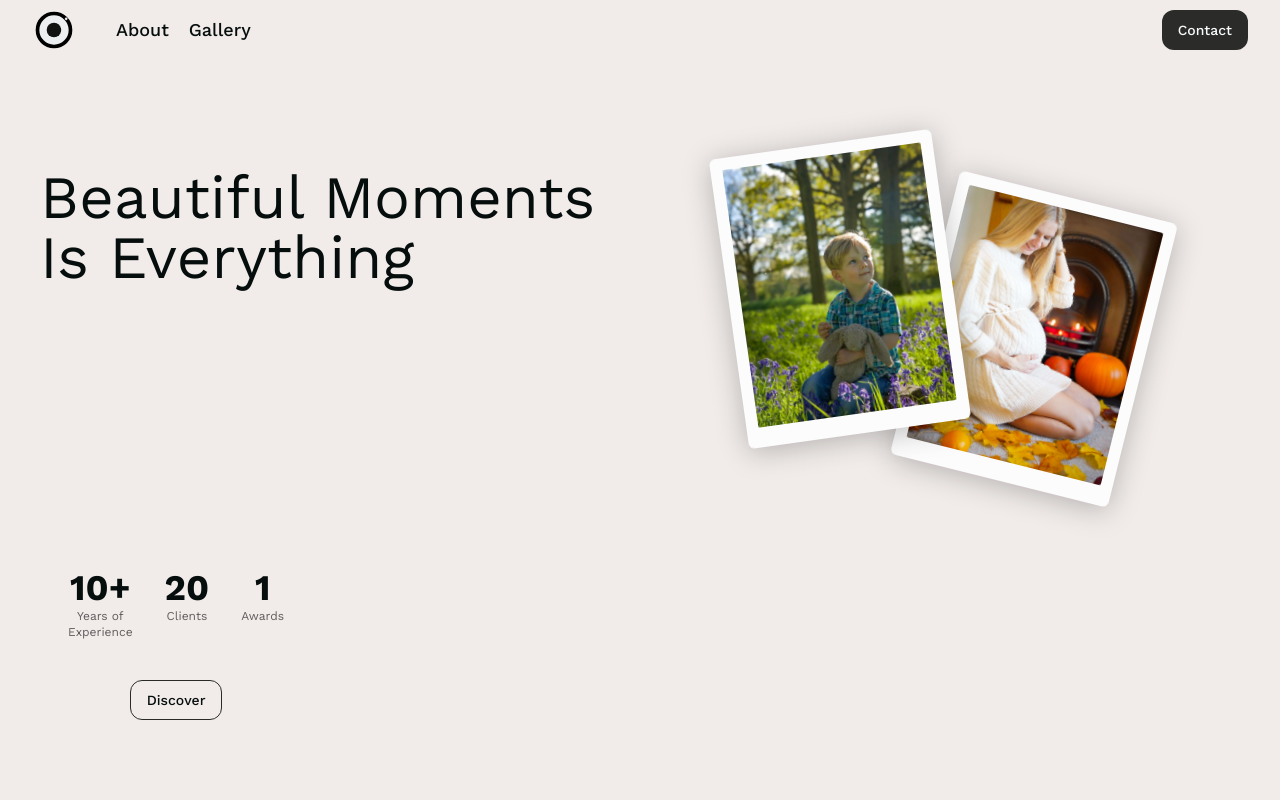
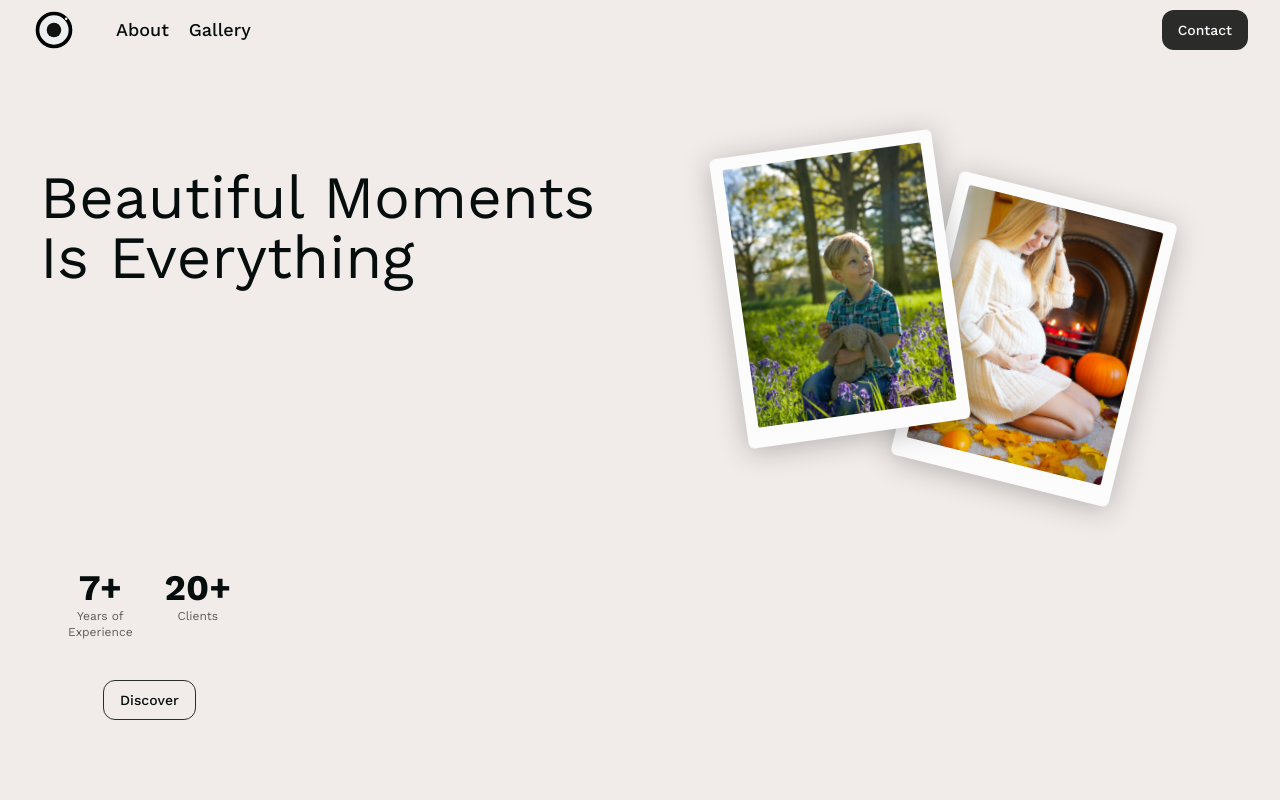
Before and after one commit to lucas-dash/Photography-Portfolio, a Next.js app: page / in a window 1280 px wide. Shown: the top 800 px of the page. Built offline with nearby package versions, Linux system fonts and the light colour scheme.

Commit message:
edit hero, dialog width

```diff
--- a/src/components/Hero.tsx
+++ b/src/components/Hero.tsx
@@ -7,7 +7,7 @@ import { motion } from 'framer-motion';
 
 export default function Hero() {
   return (
-    <header className="bg-primary min-h-screen h-full flex flex-col justify-between pb-10 2xl:container">
+    <header className="bg-primary min-h-[100dvh] h-full flex flex-col justify-between pb-10 2xl:container">
       <Navbar />
 
       <div className="h-full w-full grid grid-rows-[150px_1fr] md:grid-cols-2 md:grid-rows-1 py-5 px-2 sm:px-5 lg:px-10 text-center md:text-left ">
--- a/src/components/Portfolio.tsx
+++ b/src/components/Portfolio.tsx
@@ -86,7 +86,7 @@ export default function Portfolio() {
           })}
 
           <Dialog open={showModal} onOpenChange={setShowModal}>
-            <DialogContent className="w-max">
+            <DialogContent>
               <DialogHeader>
                 <DialogTitle>{galleryImages[selectedIndex].name}</DialogTitle>
               </DialogHeader>
--- a/src/components/Testimonials.tsx
+++ b/src/components/Testimonials.tsx
@@ -4,8 +4,7 @@ import { Link } from 'react-scroll';
 
 export default function Testimonials() {
   const clients = useCounter(20, 1.5);
-  const experience = useCounter(10, 1.5);
-  const awards = useCounter(1, 0.5);
+  const experience = useCounter(7, 1.5);
 
   return (
     <section className="flex flex-col items-center gap-3 md:gap-10 md:px-16 md:w-max md:mb-10">
@@ -17,12 +16,8 @@ export default function Testimonials() {
           </p>
         </div>
         <div className="flex flex-col items-center px-1">
-          <p className="font-bold text-3xl md:text-4xl">{clients}</p>
+          <p className="font-bold text-3xl md:text-4xl">{clients}+</p>
           <p className="text-text-gray text-xs">Clients</p>
-        </div>
-        <div className="flex flex-col items-center px-1">
-          <p className="font-bold text-3xl md:text-4xl">{awards}</p>
-          <p className="text-text-gray text-xs">Awards</p>
         </div>
       </article>
 
```
